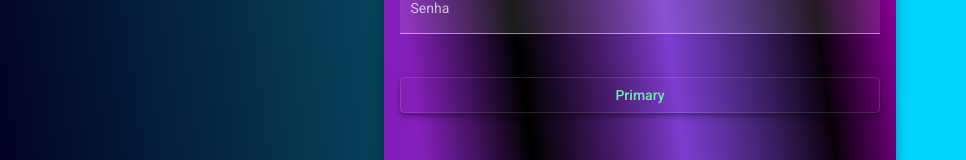
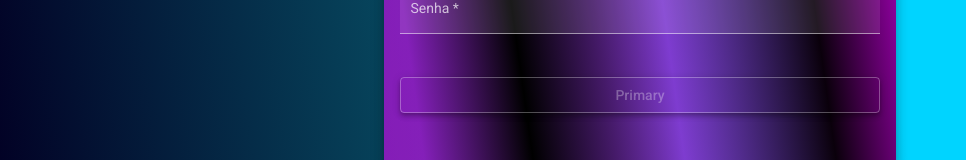
Before and after one commit to duarte44/Helpdesk-front, an Angular app: page /login in a window 1280 px wide. Shown: the part 558-718 px from the top of the page, without its empty margins (0-966 px from the left). Built offline with nearby package versions, Linux system fonts and the light colour scheme.

Commit message:
validação de formularios para login

```diff
--- a/src/app/components/login/login.component.html
+++ b/src/app/components/login/login.component.html
@@ -4,15 +4,25 @@
         <img src="assets/img/login-image.svg" alt="Help Desk - Estudos Allan">
         <mat-form-field class="full-width" appearance="fill">
           <mat-label>E-mail</mat-label>
-          <input matInput placeholder="Ex. fulado@mail.com">
+          <input
+          [formControl]="email"
+          required
+          [(ngModel)]="creds.email"
+           name="email"
+           matInput placeholder="Ex. fulado@mail.com">
         </mat-form-field>
 
         <mat-form-field class="full-width" appearance="fill">
            <mat-label>Senha</mat-label>
-         <input type="password" matInput placeholder="Ex. 123">
+         <input
+         [formControl]="senha"
+          required
+         [(ngModel)]="creds.senha"
+         name="senha" type="password"
+         matInput placeholder="Ex. 123">
         </mat-form-field>
 
-        <button class="full-width mat-elevation-z4" mat-stroked-button color="accent">Primary</button>
+        <button [disabled]="!validaCampos()" class="full-width mat-elevation-z4" mat-stroked-button color="primary">Primary</button>
 
       </form>
 
--- a/src/app/components/login/login.component.ts
+++ b/src/app/components/login/login.component.ts
@@ -1,4 +1,6 @@
 import { Component, OnInit } from '@angular/core';
+import { FormControl, Validators } from '@angular/forms';
+import { Credenciais } from 'src/app/models/credenciais';
 
 @Component({
   selector: 'app-login',
@@ -7,9 +9,25 @@
 })
 export class LoginComponent implements OnInit {
 
+  creds: Credenciais = {
+    email: '',
+    senha: ''
+  }
+
+  email = new FormControl(null, Validators.email);
+  senha = new FormControl(null, Validators.minLength(3));
   constructor() { }
 
   ngOnInit(): void {
   }
 
+  validaCampos(): boolean{
+    if(this.email.valid && this.senha.valid){
+      return true;
+    }
+    else{
+      return false;
+    }
+  }
+
 }
--- /dev/null
+++ b/src/app/models/credenciais.ts
@@ -0,0 +1,4 @@
+export interface Credenciais{
+    email: string;
+    senha: string;
+}
```
